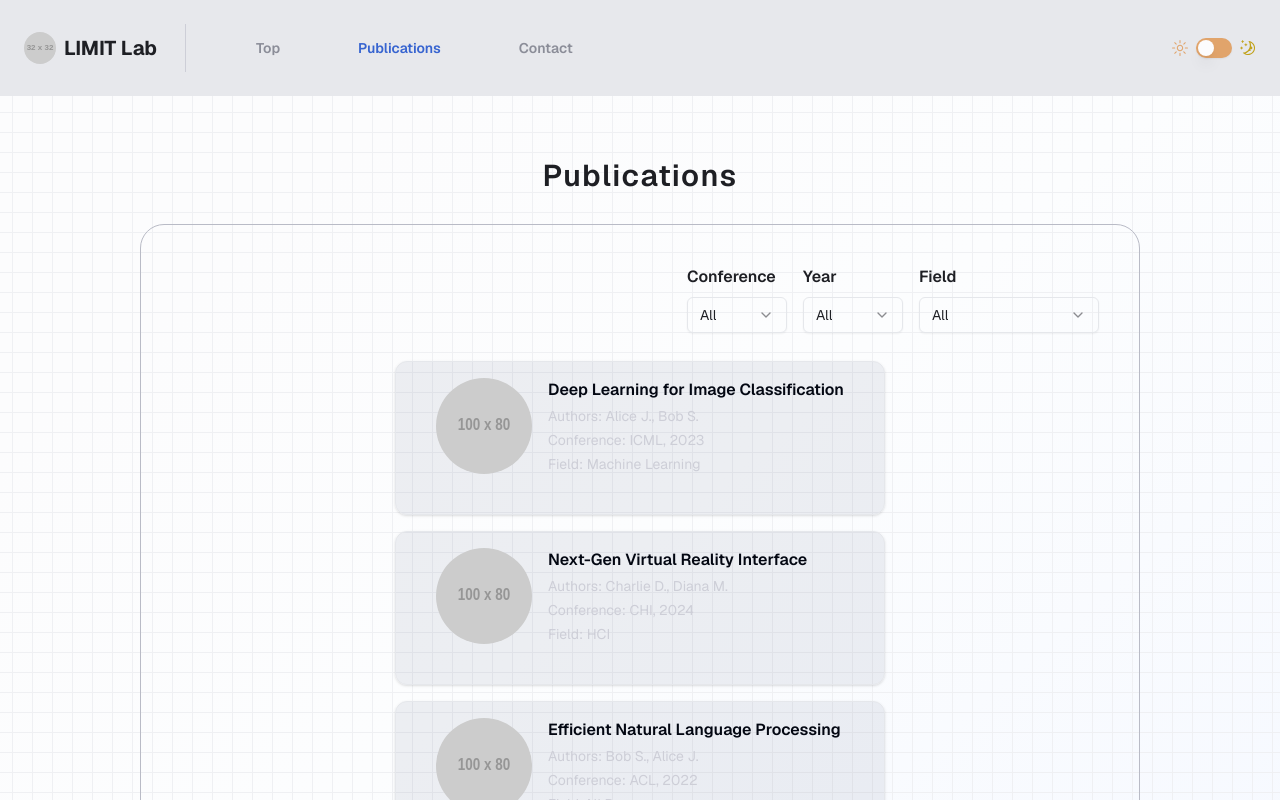
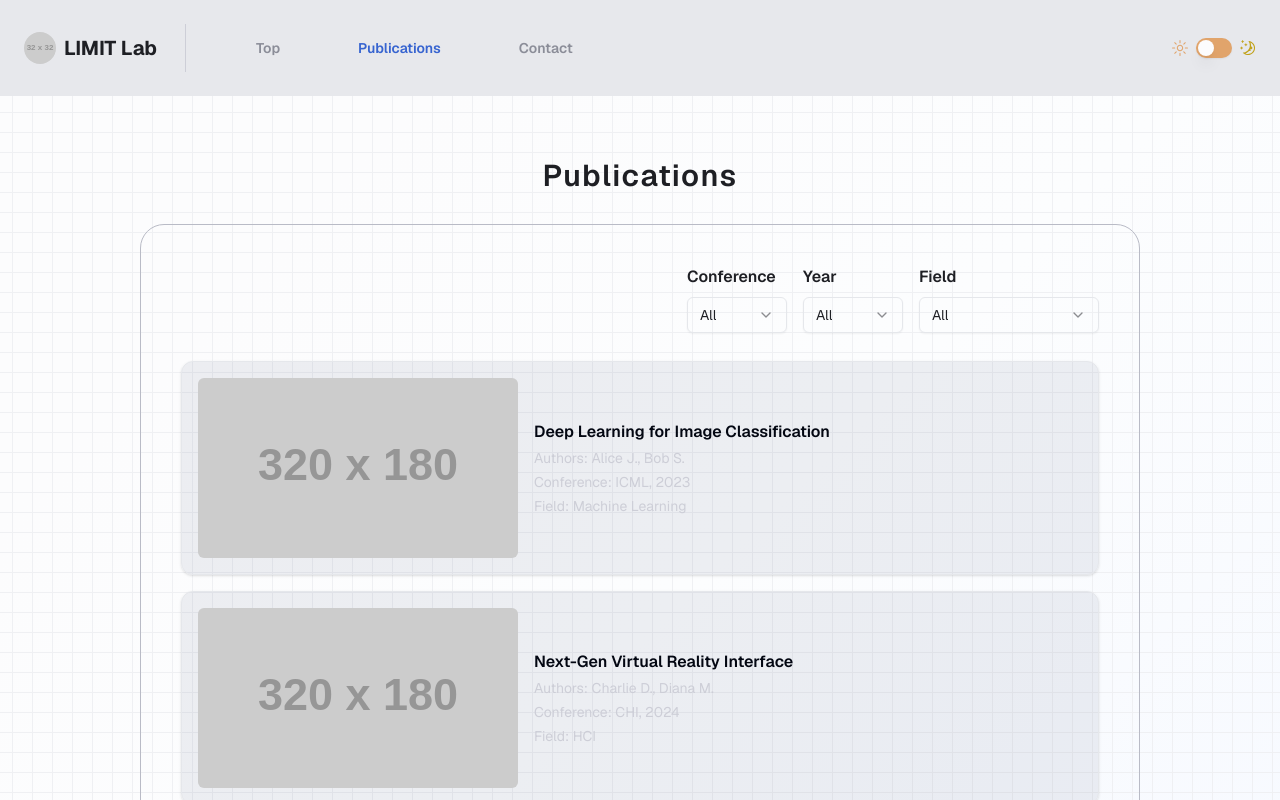
Before and after one commit to cvpaperchallenge-alumni/limit-lab-homepage, a Next.js app: page /publications in a window 1280 px wide. Shown: the top 800 px of the page. Built offline with nearby package versions, Linux system fonts and the light colour scheme; what tailwindcss-animated would draw is missing.

Commit message:
:sparkles: Update publication key visuals

```diff
--- a/src/app/(homepage)/publications/page.tsx
+++ b/src/app/(homepage)/publications/page.tsx
@@ -1,6 +1,7 @@
 'use client'
 
 import { useState } from 'react'
+import Image from 'next/image'
 
 import { samplePublications } from '@/data/publicationPageData'
 
@@ -14,6 +15,7 @@ import {
   SelectValue,
 } from '@/components/ui/select'
 import { Avatar, AvatarFallback, AvatarImage } from '@/components/ui/avatar'
+import { AspectRatio } from "@/components/ui/aspect-ratio"
 
 export default function PublicationsPage() {
   const [conferenceFilter, setConferenceFilter] = useState<string>('all')
@@ -107,15 +109,20 @@ export default function PublicationsPage() {
           </div>
 
           {/* Publication List */}
-          <div className="space-y-4">
+        <div className="space-y-4 w-full">
             {filteredPublications.map((pub) => (
               <Card key={pub.id} className="p-4">
-                <CardContent className="flex items-center space-x-4">
-                  {/* Simple image or use an <Avatar> if you prefer */}
-                  <Avatar className="size-24">
-                    <AvatarImage src={pub.imageUrl} alt={pub.title} />
-                    <AvatarFallback>?</AvatarFallback>
-                  </Avatar>
+              <CardContent className="flex items-center space-x-4 p-0">
+                <div className="min-w-80">
+                  <AspectRatio ratio={16 / 9}>
+                    <Image
+                      src={pub.imageUrl}
+                      alt={pub.title}
+                      fill
+                      className="rounded-md object-cover"
+                    />
+                  </AspectRatio>
+                </div>
                   <div className="space-y-1">
                     <h2 className="text-base font-semibold">{pub.title}</h2>
                     <div className="text-sm text-muted-foreground">
--- a/src/data/publicationPageData.ts
+++ b/src/data/publicationPageData.ts
@@ -1,7 +1,7 @@
 export const samplePublications = [
   {
     id: 1,
-    imageUrl: 'https://via.placeholder.com/100x80',
+    imageUrl: 'https://via.placeholder.com/320x180',
     title: 'Deep Learning for Image Classification',
     authors: 'Alice J., Bob S.',
     conference: 'ICML',
@@ -10,7 +10,7 @@ export const samplePublications = [
   },
   {
     id: 2,
-    imageUrl: 'https://via.placeholder.com/100x80',
+    imageUrl: 'https://via.placeholder.com/320x180',
     title: 'Next-Gen Virtual Reality Interface',
     authors: 'Charlie D., Diana M.',
     conference: 'CHI',
@@ -19,7 +19,7 @@ export const samplePublications = [
   },
   {
     id: 3,
-    imageUrl: 'https://via.placeholder.com/100x80',
+    imageUrl: 'https://via.placeholder.com/320x180',
     title: 'Efficient Natural Language Processing',
     authors: 'Bob S., Alice J.',
     conference: 'ACL',
```
